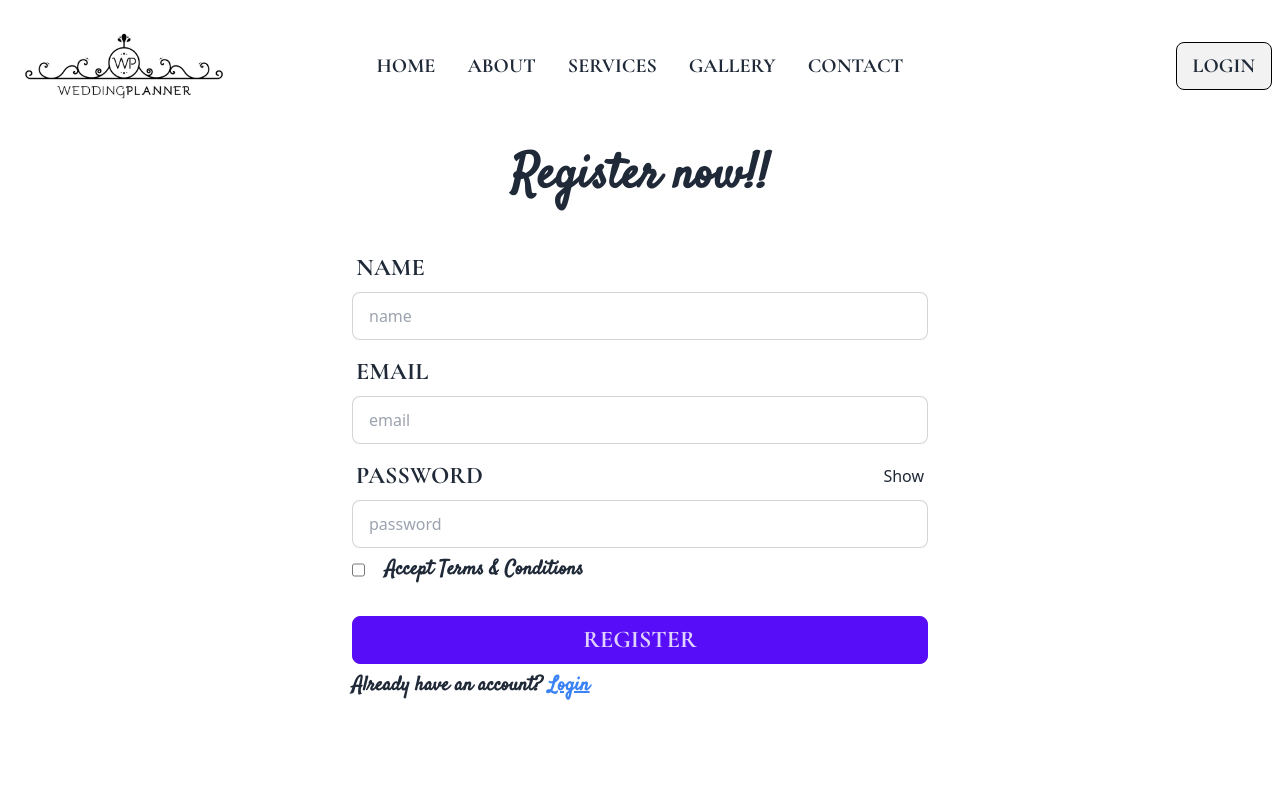
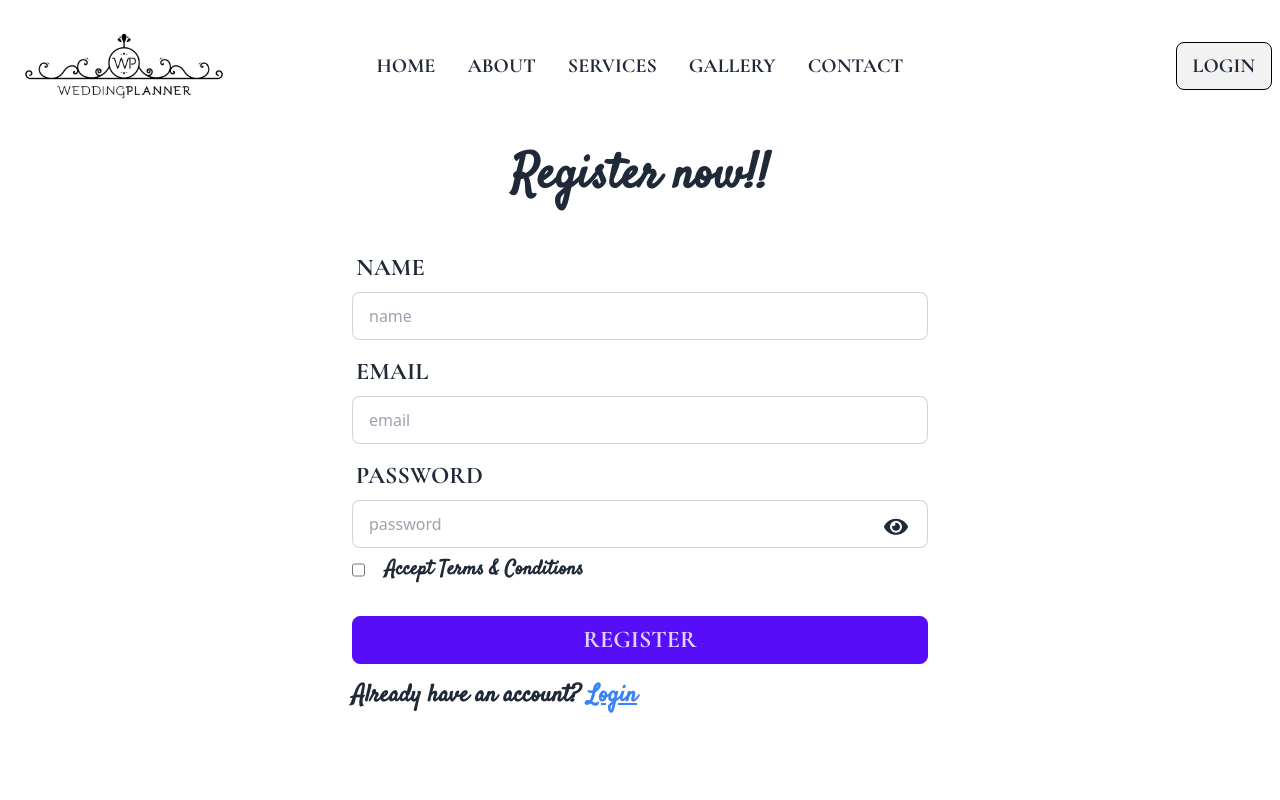
Before and after one commit to sharifulislamshihan/Wedding-Event-Management, a React (Vite) app: page /register in a window 1280 px wide. Shown: the top 800 px of the page. Built offline with nearby package versions, Linux system fonts and the light colour scheme; no server answers.

Commit message:
varification and validation complited

```diff
--- a/src/pages/Register/Register.jsx
+++ b/src/pages/Register/Register.jsx
@@ -8,14 +8,17 @@ import Swal from "sweetalert2";
 
 // react toast
 import { ToastContainer, toast } from 'react-toastify';
-  import 'react-toastify/dist/ReactToastify.css';
+import 'react-toastify/dist/ReactToastify.css';
+// react icon
+import { FaEye, FaEyeSlash } from 'react-icons/fa';
+import { sendEmailVerification } from "firebase/auth";
 
 
 const Register = () => {
 
     const { createUser } = useContext(AuthContext);
     const navigate = useNavigate();
-    const[showPassword, setShowPassword] = useState(false);
+    const [showPassword, setShowPassword] = useState(false);
 
     const completeRegister = () => {
         Swal.fire('Thank you for being with us. Registration Completed!')
@@ -26,16 +29,21 @@ const Register = () => {
         const name = e.target.name.value;
         const email = e.target.email.value;
         const password = e.target.password.value;
-        console.log(name, email, password);
+        const terms = e.target.terms.checked;
+        console.log(name, email, password, terms);
 
         // password validation
-        if (password.length <6){
+        if (password.length < 6) {
             toast.error("Password should be atleast 6 characters");
             return;
         }
         // !/^(?=.*[A-Z])(?=.*[!@#$%^&*])(.{6,})$/.test(password)
-        if(!/^(?=.*[A-Z])(?=.*[!@#$%^&*])/.test(password)){
+        else if (!/^(?=.*[A-Z])(?=.*[!@#$%^&*])/.test(password)) {
             toast.error("Password must contain atleast one capital letter and one special character");
+            return;
+        }
+        else if (!terms) {
+            toast.error("Please accept terms and conditions");
             return;
         }
 
@@ -44,6 +52,11 @@ const Register = () => {
         createUser(email, password)
             .then(userCredential => {
                 console.log(userCredential.user);
+                // send Verification
+                sendEmailVerification(userCredential.user)
+                    .then(() => {
+
+                    })
                 e.target.reset();
                 completeRegister();
                 navigate('/');
@@ -87,11 +100,23 @@ const Register = () => {
                     <div className="form-control">
                         <label className="label">
                             <span className="label-text font-heading text-2xl font-bold">PASSWORD</span>
-                            <span>Show</span>
                         </label>
-                        <input type="password" name="password" placeholder="password" className="input input-bordered" required />
+                        <div className="relative">
+                            <input
+                                type={showPassword ? "text" : "password"}
+                                name="password"
+                                placeholder="password"
+                                className=" w-full input input-bordered" required />
+
+                            <span className=" absolute translate-y-1/2 right-10 md: right-4 lg:right-5  " onClick={() => setShowPassword(!showPassword)}>
+                                {
+                                    showPassword ? <FaEyeSlash className="text-2xl tooltip" data-tip="Hide"></FaEyeSlash> : <FaEye className="text-2xl tooltip" data-tip="Reveal"></FaEye>
+                                }
+                            </span>
+
+                        </div>
                         <div className="flex gap-5 mt-2">
-                            <input type="checkbox" name="" id="" />
+                            <input type="checkbox" name="terms" id="" />
                             <p className="text-xl font-paragraph
                             font-bold">Accept Terms & Conditions</p>
                         </div>
@@ -99,7 +124,7 @@ const Register = () => {
                     <div className="form-control mt-6">
                         <button className="btn btn-primary font-heading text-2xl font-bold">REGISTER</button>
                     </div>
-                    <p className="text-xl font-paragraph font-semibold">Already have an account? <Link to='/login' className="text-blue-500 underline">Login</Link></p>
+                    <p className="text-2xl font-paragraph font-semibold mt-2">Already have an account? <Link to='/login' className="text-blue-500 underline">Login</Link></p>
                 </form>
                 <ToastContainer />
             </div>
```
